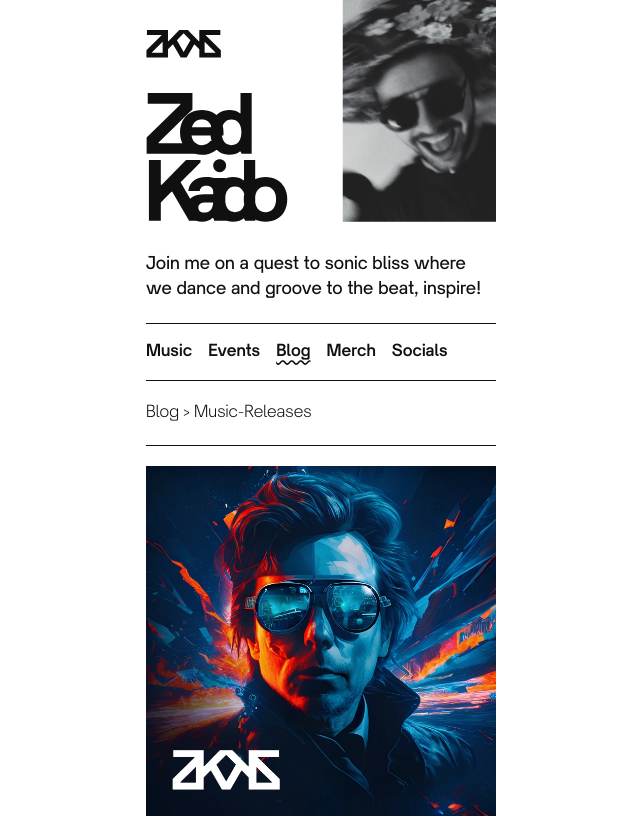
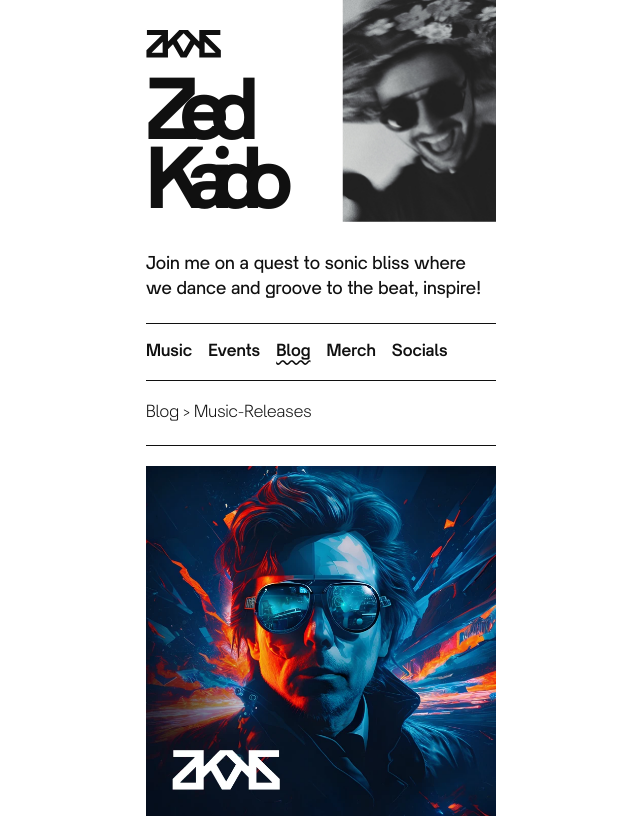
Before and after one commit to zedkaido/website, a SvelteKit app: page /blog/second-rendez-vous-redux in a window 1280 px wide. Shown: the top 818 px of the page, without its empty margins (319-959 px from the left). Built offline with nearby package versions, Linux system fonts and the light colour scheme.

Commit message:
Update site title for SEO purposes

```diff
--- a/src/routes/+layout.svelte
+++ b/src/routes/+layout.svelte
@@ -37,7 +37,7 @@
         <div id="header">
             <div id="headerBranding">
                 <img id="zkLogo" style="width: 75px;" alt="Zed Kaido Logo" src={zkLogo}/>
-                <img id="zkHeader" style="width: 142px;" alt="Zed Kaido Title"src={zkHeader}/>
+                <h1>Zed Kaido</h1>
             </div>
             <img style="width: 154px;" alt="Portrait of Zed Kaido Dancing" src={zkPicture}/>
         </div>
@@ -120,6 +120,14 @@
      flex-direction: column;
      justify-content: space-between;
      padding-top: 30px;
+ }
+
+ #headerBranding h1 {
+     font-size: 35px;
+     font-size: 80px;
+     line-height: 69px;
+     letter-spacing: -0.23em;
+     margin-bottom: 0;
  }
 
  #description {
--- a/src/routes/blog/second-rendez-vous-redux/+page.svelte
+++ b/src/routes/blog/second-rendez-vous-redux/+page.svelte
@@ -41,6 +41,7 @@
 
         <div class="spacer"/>
         <p>You can also listen to it on: </p>
+        <li><a href="https://open.spotify.com/track/3yEOjWzIpzqB3WfqfzKyjH?si=7f27640d402d4ded" target="_blank">Spotify</a></li>
         <li><a href="https://soundcloud.com/zedkaido/second-rendez-vous-redux" target="_blank">Souncloud</a></li>
         <li><a href="https://music.apple.com/us/album/second-rendez-vous-redux/1665747269?i=1665747271">Apple Music</a> </li>
         <li><a href="https://deezer.page.link/6m2sLS68taqEeYKSA" target="_blank">Deezer</a></li>
--- a/src/routes/music/+page.svelte
+++ b/src/routes/music/+page.svelte
@@ -21,8 +21,9 @@
     <iframe title="Second Rendez-Vous (Redux) - Spotify Embed" style="border-radius:12px" src="https://open.spotify.com/embed/track/3yEOjWzIpzqB3WfqfzKyjH?utm_source=generator&theme=0" width="100%" height="352" frameBorder="0" allowfullscreen="" allow="autoplay; clipboard-write; encrypted-media; fullscreen; picture-in-picture" loading="lazy"></iframe>
     <div class="spacer"/>
     <p>You can also listen to it on: </p>
+    <li><a href="https://open.spotify.com/track/3yEOjWzIpzqB3WfqfzKyjH?si=7f27640d402d4ded" target="_blank">Spotify</a></li>
     <li><a href="https://soundcloud.com/zedkaido/second-rendez-vous-redux" target="_blank">Souncloud</a></li>
-    <li><a href="https://music.apple.com/us/album/second-rendez-vous-redux/1665747269?i=1665747271">Apple Music</a> </li>
+    <li><a href="https://music.apple.com/us/album/second-rendez-vous-redux/1665747269?i=1665747271">Apple Music</a></li>
     <li><a href="https://deezer.page.link/6m2sLS68taqEeYKSA" target="_blank">Deezer</a></li>
     <li><a href="https://tidal.com/browse/track/271720996" target="_blank">Tidal</a></li>
     <li><a href="https://music.youtube.com/watch?v=0PMRIEptYNU&feature=share" target="_blank">YouTube Music</a></li>
```
